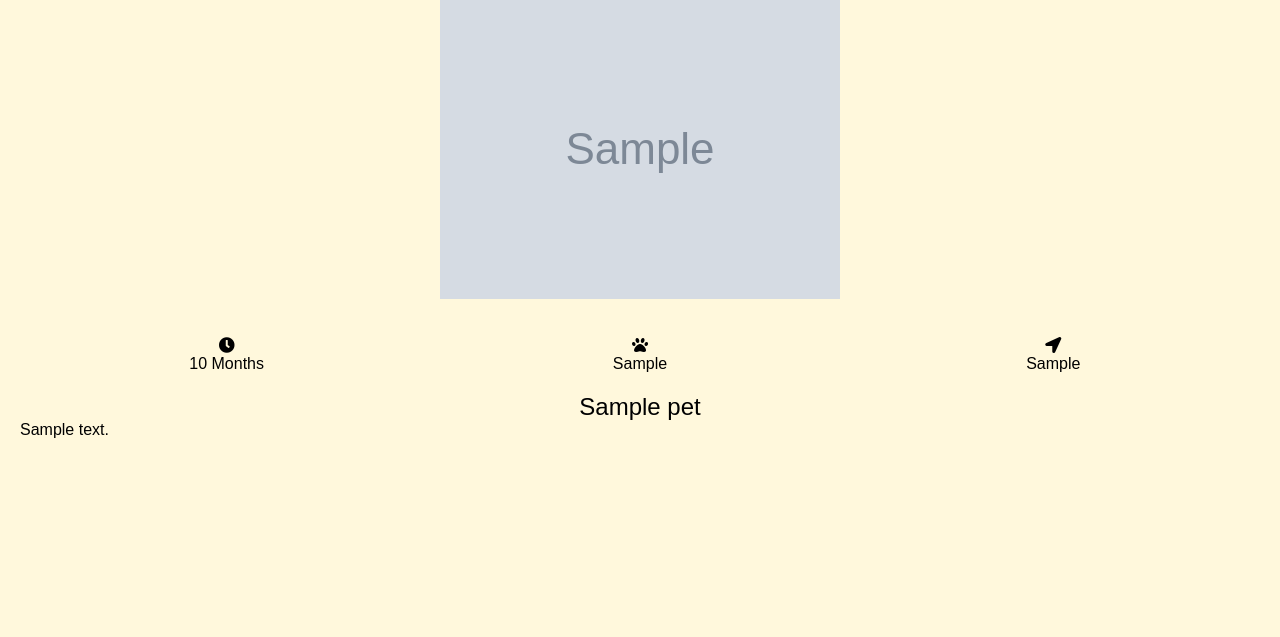
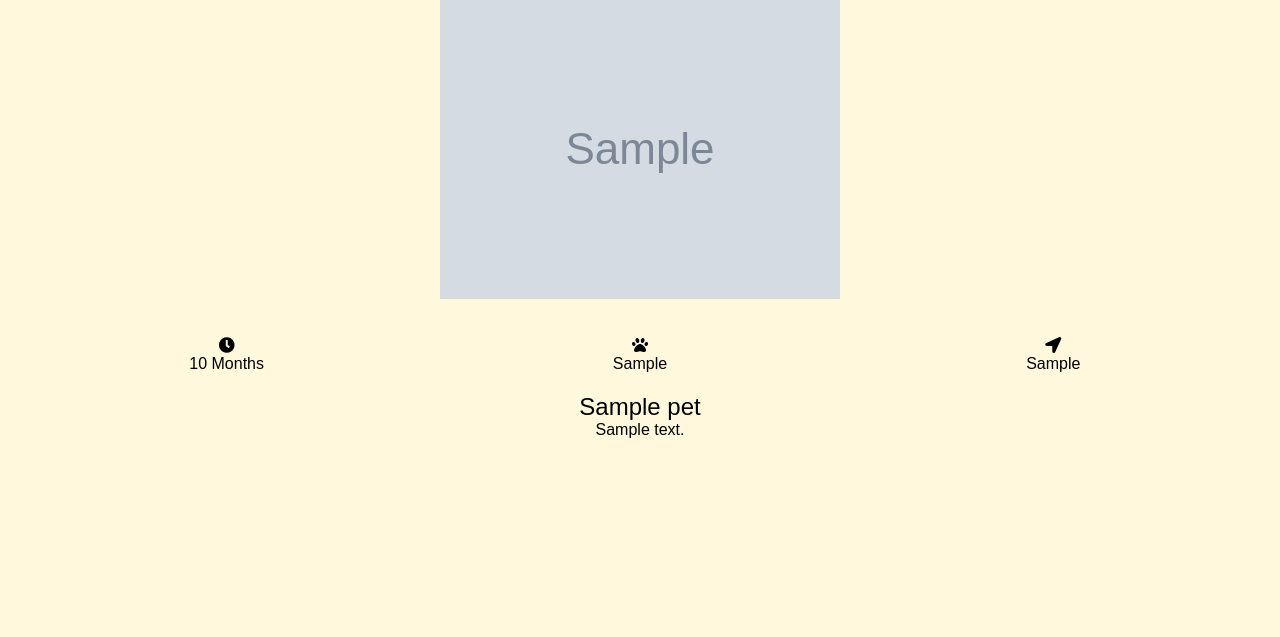
Before and after one commit to Waleedwarraich/Assessment_2, a PHP site: page /details.php?id=1 in a window 1280 px wide. Shown: the part 76-713 px from the top of the page. Run offline with PHP 8.4, Linux system fonts and the light colour scheme; tables that the repository leaves empty hold one stand-in row (values such as "Sample post"); grey boxes marked "Sample" are stand-in pictures; some web fonts are replaced.

Commit message:
Some changes to the details.php page made

```diff
--- a/Css/style.css
+++ b/Css/style.css
@@ -407,7 +407,9 @@ input[type=submit]:hover {
 }
 
 .description {
-    display: block;
+    display: flex;
+    justify-content: center;
+    align-items: center;
 }
 
 #description {
```
